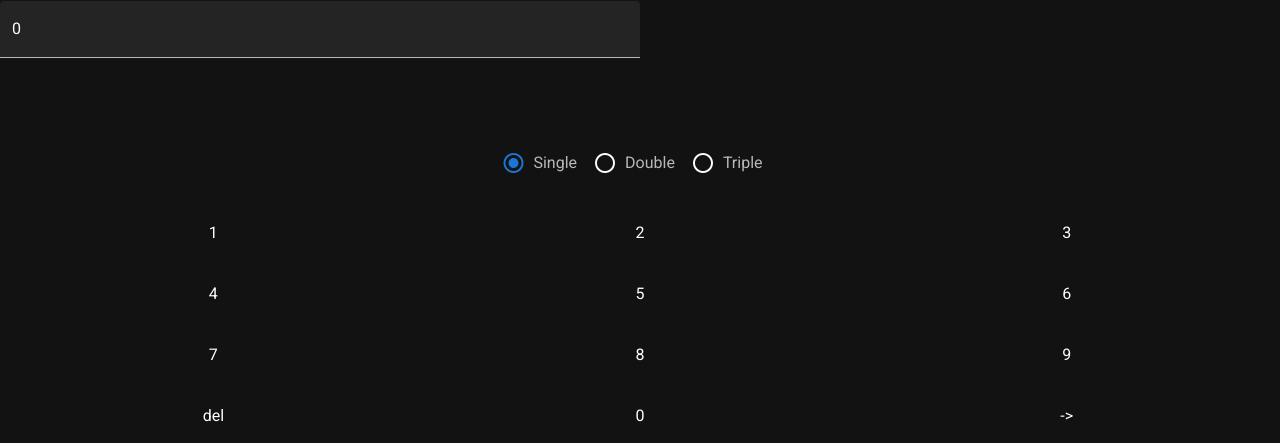
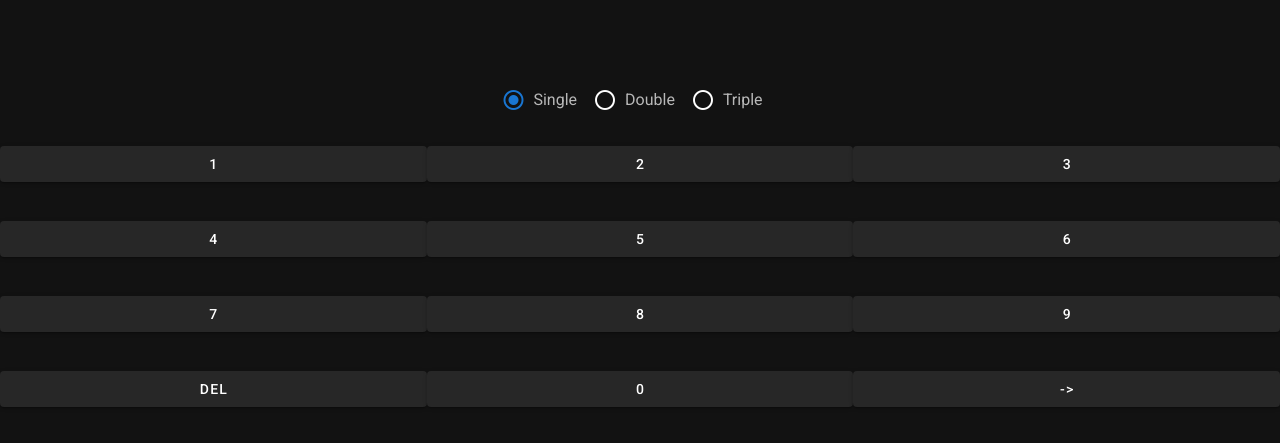
Before and after one commit to dieserak/dartak, a Nuxt app: page /match in a window 1280 px wide. Shown: the part 354-797 px from the top of the page. Built offline with nearby package versions, Linux system fonts and the light colour scheme; what vue-speech would draw is missing.

Commit message:
no message

```diff
--- a/components/Keypad.vue
+++ b/components/Keypad.vue
@@ -5,18 +5,18 @@
       <v-radio label="Double" value="d" @change="setMultiplikator('d')"></v-radio>
       <v-radio label="Triple" value="t" @change="setMultiplikator('t')"></v-radio>
     </v-radio-group>
-    <span @click="addNum('1')">1</span>
-    <span @click="addNum('2')">2</span>
-    <span @click="addNum('3')">3</span>
-    <span @click="addNum('4')">4</span>
-    <span @click="addNum('5')">5</span>
-    <span @click="addNum('6')">6</span>
-    <span @click="addNum('7')">7</span>
-    <span @click="addNum('8')">8</span>
-    <span @click="addNum('9')">9</span>
-    <span @click="removeLast()">del</span>
-    <span @click="addNum('0')">0</span>
-    <span @click="enter()">-></span>
+    <v-btn @click="addNum('1')">1</v-btn>
+    <v-btn @click="addNum('2')">2</v-btn>
+    <v-btn @click="addNum('3')">3</v-btn>
+    <v-btn @click="addNum('4')">4</v-btn>
+    <v-btn @click="addNum('5')">5</v-btn>
+    <v-btn @click="addNum('6')">6</v-btn>
+    <v-btn @click="addNum('7')">7</v-btn>
+    <v-btn @click="addNum('8')">8</v-btn>
+    <v-btn @click="addNum('9')">9</v-btn>
+    <v-btn @click="removeLast()">del</v-btn>
+    <v-btn @click="addNum('0')">0</v-btn>
+    <v-btn @click="enter()">-></v-btn>
   </div>
 </template>
 
@@ -73,10 +73,10 @@ export default {
   border-left: 1px solid var(--divider-color);
   grid-auto-rows: 1fr;
   @include desktop {
-    grid-column: 1 / span 2;
+    grid-column: 1 / v-btn 2;
   }
 
-  span {
+  v-btn {
     cursor: pointer;
     min-height: 44px;
     border-top: 1px solid var(--divider-color);
```
